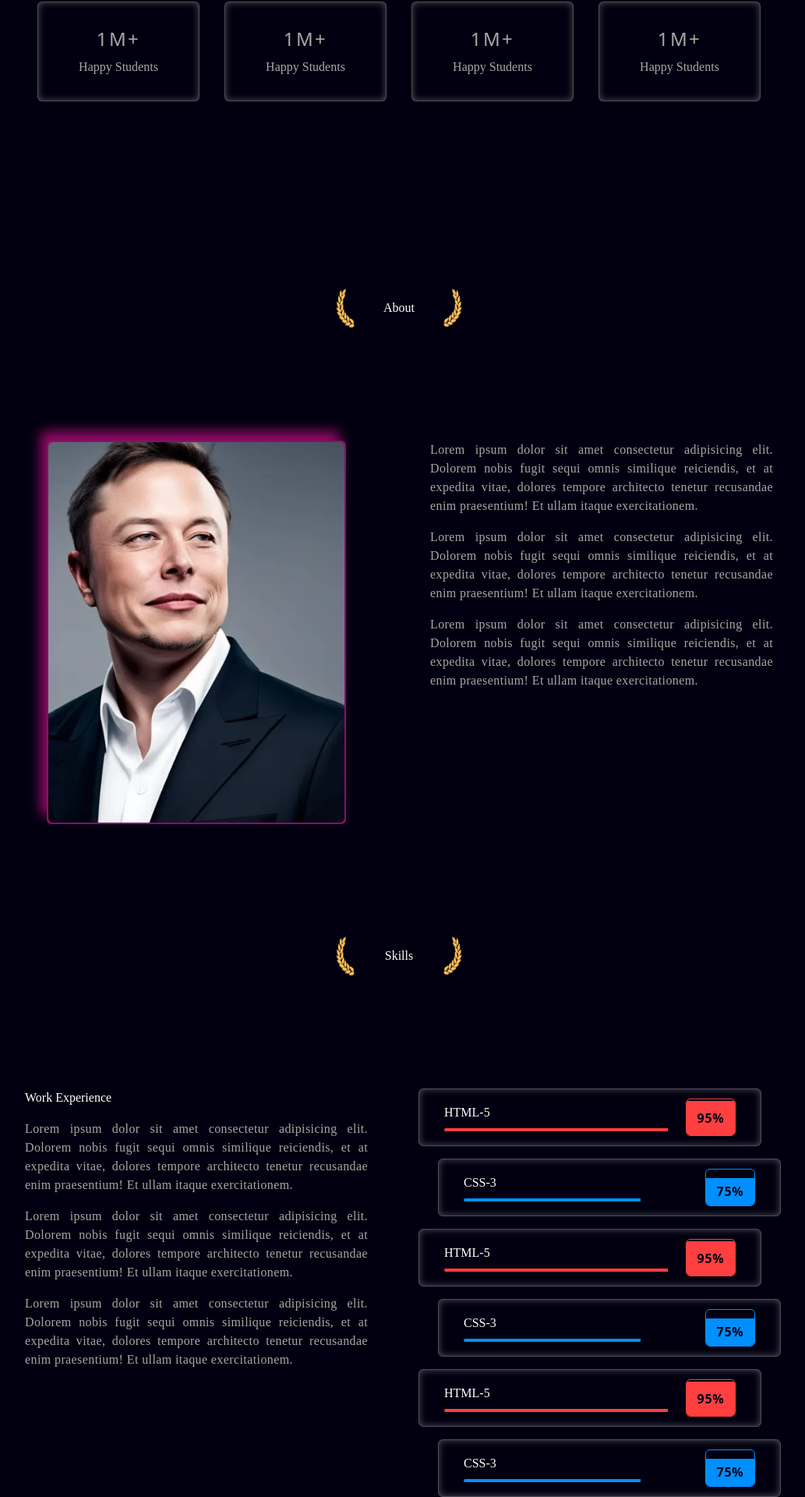
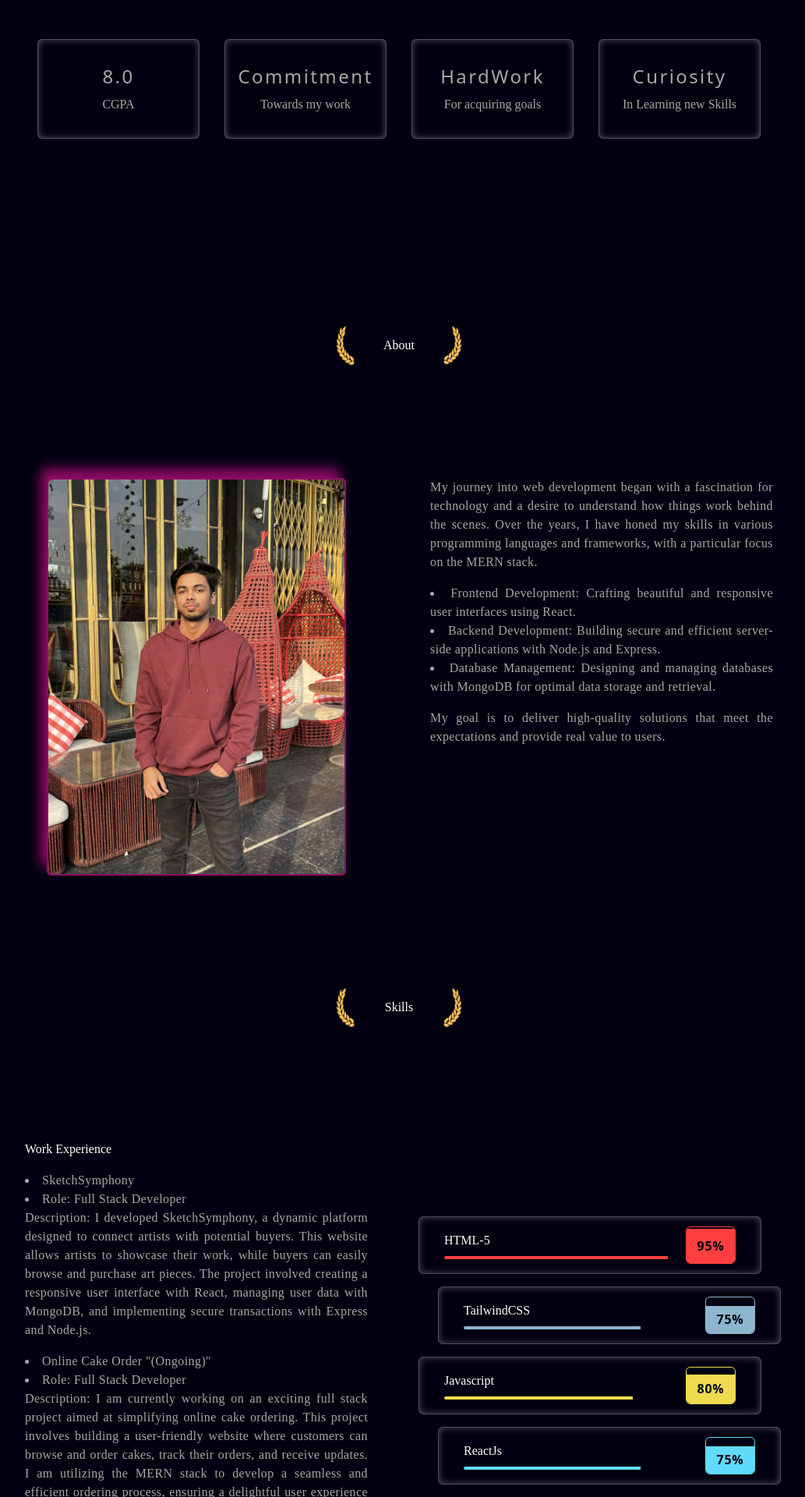
Before and after one commit to Sidd3100/Portfolio, a React (Create React App) app: page / in a window 1280 px wide. Shown: the part 840-2760 px from the top of the page at 78% size, without its empty margins (88-1121 px from the left). Built offline with nearby package versions, Linux system fonts and the light colour scheme.

Commit message:
completed links

```diff
--- a/src/assets/index.js
+++ b/src/assets/index.js
@@ -1,7 +1,7 @@
 export { default as Hero } from "./img/hero.png";
 export { default as Leaf1 } from "./img/Leaf.png";
 export { default as Leaf2 } from "./img/leaf2.png";
-export { default as about } from "./img/about.webp";
+export { default as about } from "./img/about1.jpg";
 export {default as myProfile} from "./img/profile-pic.png"
 
 // projects
@@ -15,3 +15,4 @@ export { default as PixabayClone } from "./img/Project/Thumb-pixabay-clone-v2–
 export { default as FreshJuiceUI } from "./img/Project/thumb-fresh0juics-tweenmax.jpg";
 export { default as SocialMedia } from "./img/Project/thumb-fullstack-socialmedia-app-react-sanity.png";
 export { default as PortfolioFirebase } from "./img/Project/thumb-portfolio-firebase.jpeg";
+export { default as emowell} from "./img/Project/emowell.png";
--- a/src/containers/About.jsx
+++ b/src/containers/About.jsx
@@ -32,13 +32,15 @@ const About = () => {
       {/* content */}
       <div className="w-full px-8 flex flex-col gap-4 items-start justify-start">
         <p className="text-texlight text-base tracking-wide text-justify">
-          Lorem ipsum dolor sit amet consectetur adipisicing elit. Dolorem nobis fugit sequi omnis similique reiciendis, et at expedita vitae, dolores tempore architecto tenetur recusandae enim praesentium! Et ullam itaque exercitationem.
+        My journey into web development began with a fascination for technology and a desire to understand how things work behind the scenes. Over the years, I have honed my skills in various programming languages and frameworks, with a particular focus on the MERN stack.
         </p>
         <p className="text-texlight text-base tracking-wide text-justify">
-          Lorem ipsum dolor sit amet consectetur adipisicing elit. Dolorem nobis fugit sequi omnis similique reiciendis, et at expedita vitae, dolores tempore architecto tenetur recusandae enim praesentium! Et ullam itaque exercitationem.
+       <li> Frontend Development: Crafting beautiful and responsive user interfaces using React. </li>
+          <li> Backend Development: Building secure and efficient server-side applications with Node.js and Express.</li>
+           <li> Database Management: Designing and managing databases with MongoDB for optimal data storage and retrieval.</li>
         </p>
         <p className="text-texlight text-base tracking-wide text-justify">
-          Lorem ipsum dolor sit amet consectetur adipisicing elit. Dolorem nobis fugit sequi omnis similique reiciendis, et at expedita vitae, dolores tempore architecto tenetur recusandae enim praesentium! Et ullam itaque exercitationem.
+        My goal is to deliver high-quality solutions that meet the expectations and provide real value to users.
         </p>
       </div>
       </div>
--- a/src/containers/Home.jsx
+++ b/src/containers/Home.jsx
@@ -25,7 +25,7 @@ const Home = () => {
       />
     </h2>
     <p className="text-base text-texlight mt-6 text-center lg:text-left">
-      Lorem ipsum dolor sit amet consectetur adipisicing elit. Possimus, ipsam. Quo repellendus natus error maiores qui vel eos commodi animi voluptate labore, nesciunt quia facere sapiente. Omnis unde inventore recusandae.
+    I'm a dedicated web developer specializing in the MERN stack. With a keen eye for detail and a passion for creating dynamic, user-friendly web applications. My strong communication skills ensure smooth collaboration and effective project management. Explore my work and see how I can bring your ideas to life!
     </p>
     {/* Social Links */}
     <div className="flex items-center justify center gap-12 mt-16">
--- a/src/containers/ServiceCount.jsx
+++ b/src/containers/ServiceCount.jsx
@@ -3,10 +3,10 @@ import { ServiceCard } from "../components";
 
 const ServiceCount = () => {
   return <div className="w-ful py-6 lg:py-24 mt-24 flex itmes-center justify-center flex-wrap gap-8">
-    <ServiceCard count={"1M+"} text={"Happy Students"}/>
-    <ServiceCard count={"1M+"} text={"Happy Students"}/>
-    <ServiceCard count={"1M+"} text={"Happy Students"}/>
-    <ServiceCard count={"1M+"} text={"Happy Students"}/>
+    <ServiceCard count={"8.0"} text={"CGPA"}/>
+    <ServiceCard count={"Commitment"} text={"Towards my work"}/>
+    <ServiceCard count={"HardWork"} text={"For acquiring goals"}/>
+    <ServiceCard count={"Curiosity"} text={"In Learning new Skills"}/>
   </div>;
 };
 
--- a/src/containers/Skills.jsx
+++ b/src/containers/Skills.jsx
@@ -26,24 +26,30 @@ const Skills = () => {
       <div className="w-full px-8 flex flex-col gap-4 items-start justify-start">
       <p classname="text-transparent bg-clip-text bg-gradient-to-r from-primary to-secondary capitalize text-xl font-serif tracking-widest">Work Experience</p>
 
-        <p className="text-texlight text-base tracking-wide text-justify">
-          Lorem ipsum dolor sit amet consectetur adipisicing elit. Dolorem nobis fugit sequi omnis similique reiciendis, et at expedita vitae, dolores tempore architecto tenetur recusandae enim praesentium! Et ullam itaque exercitationem.
-        </p>
-        <p className="text-texlight text-base tracking-wide text-justify">
-          Lorem ipsum dolor sit amet consectetur adipisicing elit. Dolorem nobis fugit sequi omnis similique reiciendis, et at expedita vitae, dolores tempore architecto tenetur recusandae enim praesentium! Et ullam itaque exercitationem.
-        </p>
-        <p className="text-texlight text-base tracking-wide text-justify">
-          Lorem ipsum dolor sit amet consectetur adipisicing elit. Dolorem nobis fugit sequi omnis similique reiciendis, et at expedita vitae, dolores tempore architecto tenetur recusandae enim praesentium! Et ullam itaque exercitationem.
-        </p>
+        <li className="text-texlight text-base tracking-wide text-justify">
+        SketchSymphony
+<li>Role: Full Stack Developer</li>
+Description: I developed SketchSymphony, a dynamic platform designed to connect artists with potential buyers. This website allows artists to showcase their work, while buyers can easily browse and purchase art pieces. The project involved creating a responsive user interface with React, managing user data with MongoDB, and implementing secure transactions with Express and Node.js.
+        </li>
+        <li className="text-texlight text-base tracking-wide text-justify">
+        Online Cake Order "(Ongoing)"
+<li>Role: Full Stack Developer</li>
+Description: I am currently working on an exciting full stack project aimed at simplifying online cake ordering. This project involves building a user-friendly website where customers can browse and order cakes, track their orders, and receive updates. I am utilizing the MERN stack to develop a seamless and efficient ordering process, ensuring a delightful user experience from start to finish.
+        </li>
+        <li className="text-texlight text-base tracking-wide text-justify">
+        EmoWell
+<li>Role: Backend Developer</li>
+Description: As a backend developer for the Emowell project, I contributed to creating a platform dedicated to the mental wellness of students. Emowell offers resources, tools, and a supportive community for students to improve their mental health. My responsibilities included developing and maintaining server-side logic, ensuring data integrity and security, and integrating various APIs to enhance functionality.
+        </li>
       </div>
       {/* image */}
       <div className="w-full flex flex-col gap-4 items-center justify-center px-8">
          <SkillCard skill={"HTML-5"} percentage={"95%"} color={"#FF3F3F"} move={true}/>
-         <SkillCard skill={"CSS-3"} percentage={"75%"} color={"#008FFF"} move={false}/>
-         <SkillCard skill={"HTML-5"} percentage={"95%"} color={"#FF3F3F"} move={true}/>
-         <SkillCard skill={"CSS-3"} percentage={"75%"} color={"#008FFF"} move={false}/>
-         <SkillCard skill={"HTML-5"} percentage={"95%"} color={"#FF3F3F"} move={true}/>
-         <SkillCard skill={"CSS-3"} percentage={"75%"} color={"#008FFF"} move={false}/>
+         <SkillCard skill={"TailwindCSS"} percentage={"75%"} color={"#8DB6CE"} move={false}/>
+         <SkillCard skill={"Javascript"} percentage={"80%"} color={"#F0DB4F"} move={true}/>
+         <SkillCard skill={"ReactJs"} percentage={"75%"} color={"#61DBFB"} move={false}/>
+         <SkillCard skill={"MongoDB"} percentage={"60%"} color={"#4DB33D"} move={true}/>
+         <SkillCard skill={"NodeJs"} percentage={"70%"} color={"#00684A"} move={false}/>
 
         </div>
       </div>
--- a/src/utils/helper.js
+++ b/src/utils/helper.js
@@ -10,7 +10,7 @@ import {
   FaYoutube,
 } from "react-icons/fa6";
 import {
-  ChatApp,
+  emowell,
   CodePenClone,
   FreshJuiceUI,
 
@@ -26,13 +26,13 @@ export const Socials = [
   {
     id: `linkedin-${Date.now()}`,
     Icon: FaLinkedinIn,
-    uri: "",
+    uri: "https://www.linkedin.com/in/siddhartha-rai-743aa3279/",
     color: "#0072b1",
   },
   {
     id: `github-${Date.now()}`,
     Icon: FaGithub,
-    uri: "",
+    uri: "https://github.com/Sidd3100",
     color: "#fff",
   },
   {
@@ -79,20 +79,20 @@ export const Menus = [
 export const ProjectsData = [
   {
     id: `food-${Date.now()}`,
-    name: "Single Food Restaurant",
-    imgSrc: FreshJuiceUI,
-    gitURL: "https://github.com/Sidd3100/",
+    name: "Online Cake Order",
+    imgSrc: {},
+    gitURL: "https://github.com/Sidd3100/mern-cake-shop-1",
   },
   {
     id: `codepen-${Date.now()}`,
     name: "SketchSymphony",
-    imgSrc: CodePenClone,
+    imgSrc: {},
     gitURL: "https://github.com/Sidd3100/SketchSymphony",
   },
   {
     id: `openai-${Date.now()}`,
     name: "EmoWell",
-    imgSrc: ChatApp,
+    imgSrc: emowell,
     gitURL: "https://github.com/Emowell",
   },
 
```
Also changed, not shown: src/assets/img/Project/emowell.png (added), src/assets/img/about1.jpg (added).
